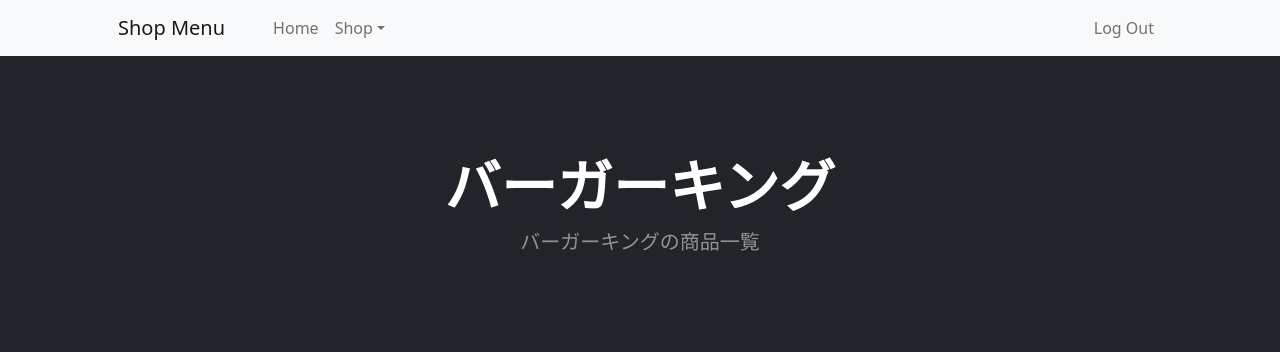
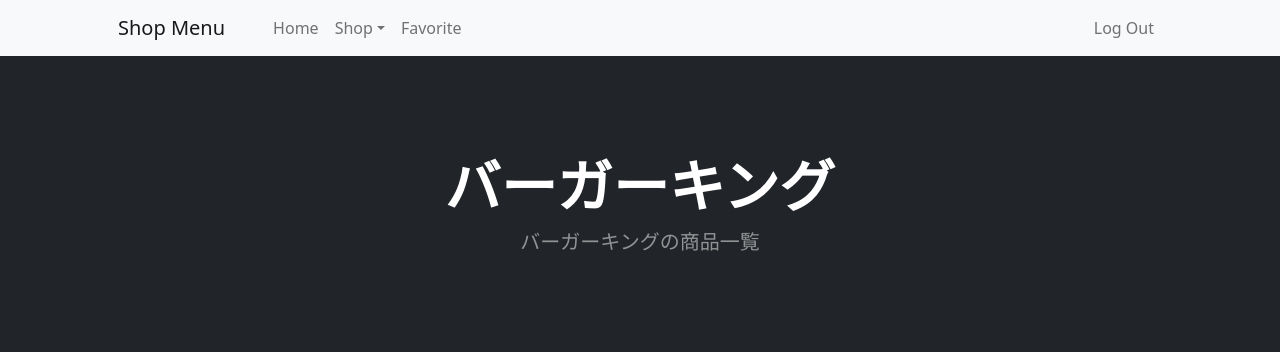
Before and after one commit to koki-sasaki08/ksih, a Django app: page /burgerking_list in a window 1280 px wide. Shown: the top 352 px of the page. Run offline with Django 3.2, Linux system fonts and the light colour scheme; a user stored in the database is signed in; data comes from the database, SQL or seed files in the repository; both versions use the stored data as it was after the commit; some libraries are stand-ins or nearby versions.

Commit message:
baseにfavorite欄を追加0929

```diff
--- a/hamburger/templates/base.html
+++ b/hamburger/templates/base.html
@@ -39,6 +39,10 @@
                                 <li><a class="dropdown-item" href="{% url 'hamburger:burgerKing_list' %}">バーガーキング</a></li>
                             </ul>
                         </li>
+
+                        {% if user.is_authenticated %}
+                            <li class="nav-item"><a class="nav-link" href="{% url 'hamburger:burgerKing_list' %}">Favorite</a></li>
+                        {% endif %}
                     </ul>
 
 
```
Also changed, not shown: db.sqlite3.
